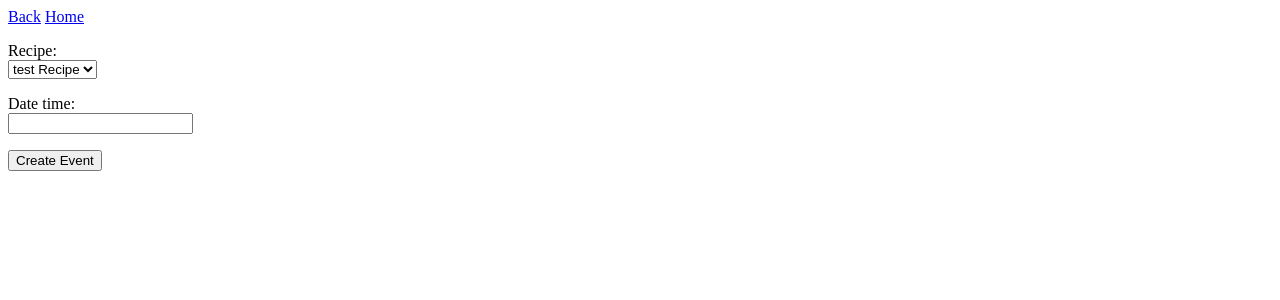
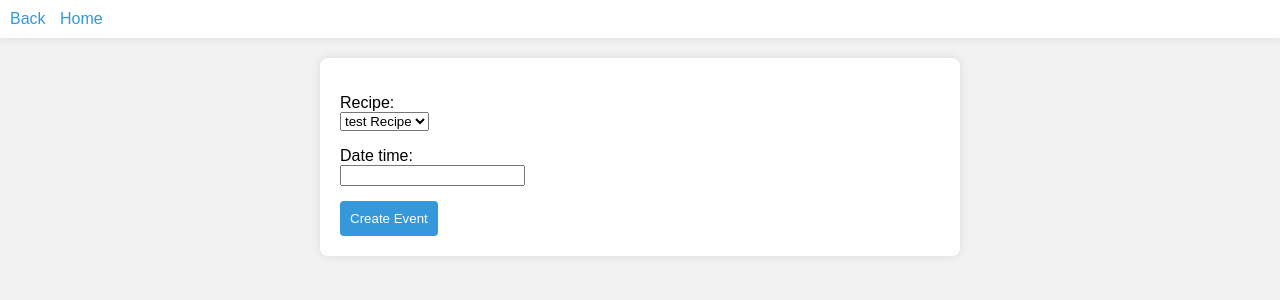
Before and after one commit to DanielHart-02/ECM2434-Group-4348-, a Django app: page /foodle/group-cooks/create in a window 1280 px wide. Shown: the top 300 px of the page. Run offline with Django 5.2, Linux system fonts and the light colour scheme; a user stored in the database is signed in.

Commit message:
Update create_event.html

```diff
--- a/ecm2434_coursework/foodle/templates/foodle/create_event.html
+++ b/ecm2434_coursework/foodle/templates/foodle/create_event.html
@@ -1,3 +1,65 @@
+<!DOCTYPE html>
+<html lang="en">
+
+<head>
+    <meta charset="UTF-8">
+    <meta name="viewport" content="width=device-width, initial-scale=1.0">
+    <title>Create Event</title>
+
+    <style>
+        body {
+            font-family: Arial, sans-serif;
+            background-color: #f2f2f2;
+            margin: 0;
+            padding: 0;
+            box-sizing: border-box;
+        }
+
+        nav {
+            background-color: #fff;
+            padding: 10px;
+            box-shadow: 0 0 10px rgba(0, 0, 0, 0.1);
+        }
+
+        nav a {
+            text-decoration: none;
+            color: #3498db;
+            margin-right: 10px;
+        }
+
+        nav a:hover {
+            color: #2980b9;
+        }
+
+        form {
+            max-width: 600px;
+            margin: 20px auto;
+            background-color: #fff;
+            padding: 20px;
+            border-radius: 8px;
+            box-shadow: 0 0 10px rgba(0, 0, 0, 0.1);
+        }
+
+        p {
+            margin-bottom: 15px;
+        }
+
+        button {
+            background-color: #3498db;
+            color: #fff;
+            padding: 10px;
+            border: none;
+            border-radius: 4px;
+            cursor: pointer;
+        }
+
+        button:hover {
+            background-color: #2980b9;
+        }
+    </style>
+</head>
+
+<body>
     <nav>
         <div>
             <div>
@@ -6,6 +68,7 @@
             </div>
         </div>
     </nav>
+
     <form action="" method="POST">
         {% csrf_token %}
         {% for field in form %}
@@ -13,3 +76,6 @@
         {% endfor %}
         <button type="submit">Create Event</button>
     </form>
+</body>
+
+</html>
```
Lines whose indentation alone changed are shown as unchanged.
